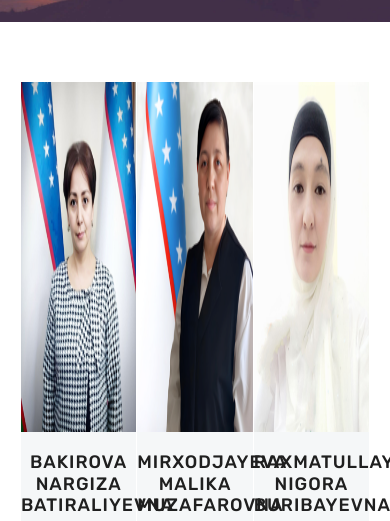
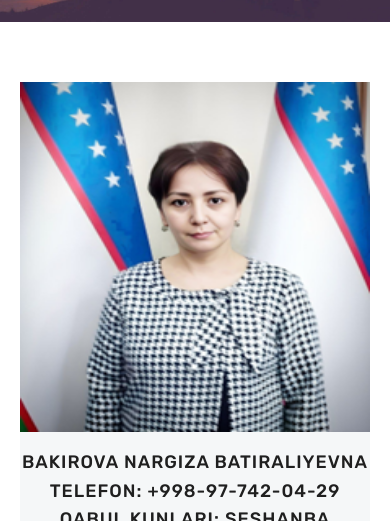
Before and after one commit to samuray070ka/Texnikum, a plain HTML site: page teachers.html in a window 390 px wide. Shown: the part 278-799 px from the top of the page. Drawn offline with Linux system fonts and the light colour scheme; no server answers.

Commit message:
clear all

```diff
--- a/css/custom.css
+++ b/css/custom.css
@@ -553,3 +553,14 @@ html {
     height: 90px;
     margin-left: 20px;
 }
+@media screen and (max-width: 1000px) {
+    .our-team{
+        width: 49%;
+    }
+
+}
+@media screen and (max-width: 575px) {
+    .our-team{
+        width: 100%;
+    }
+}
```
